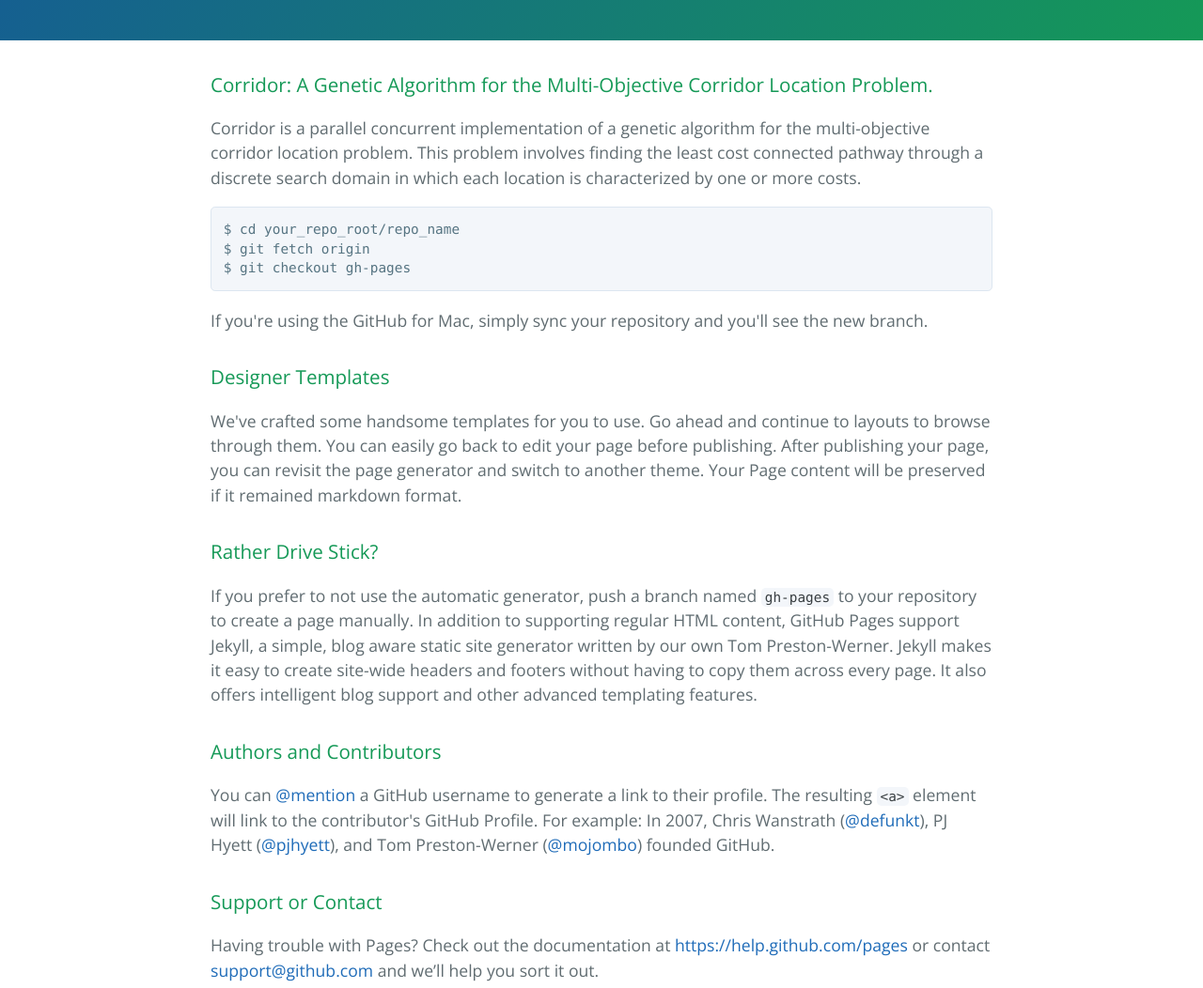
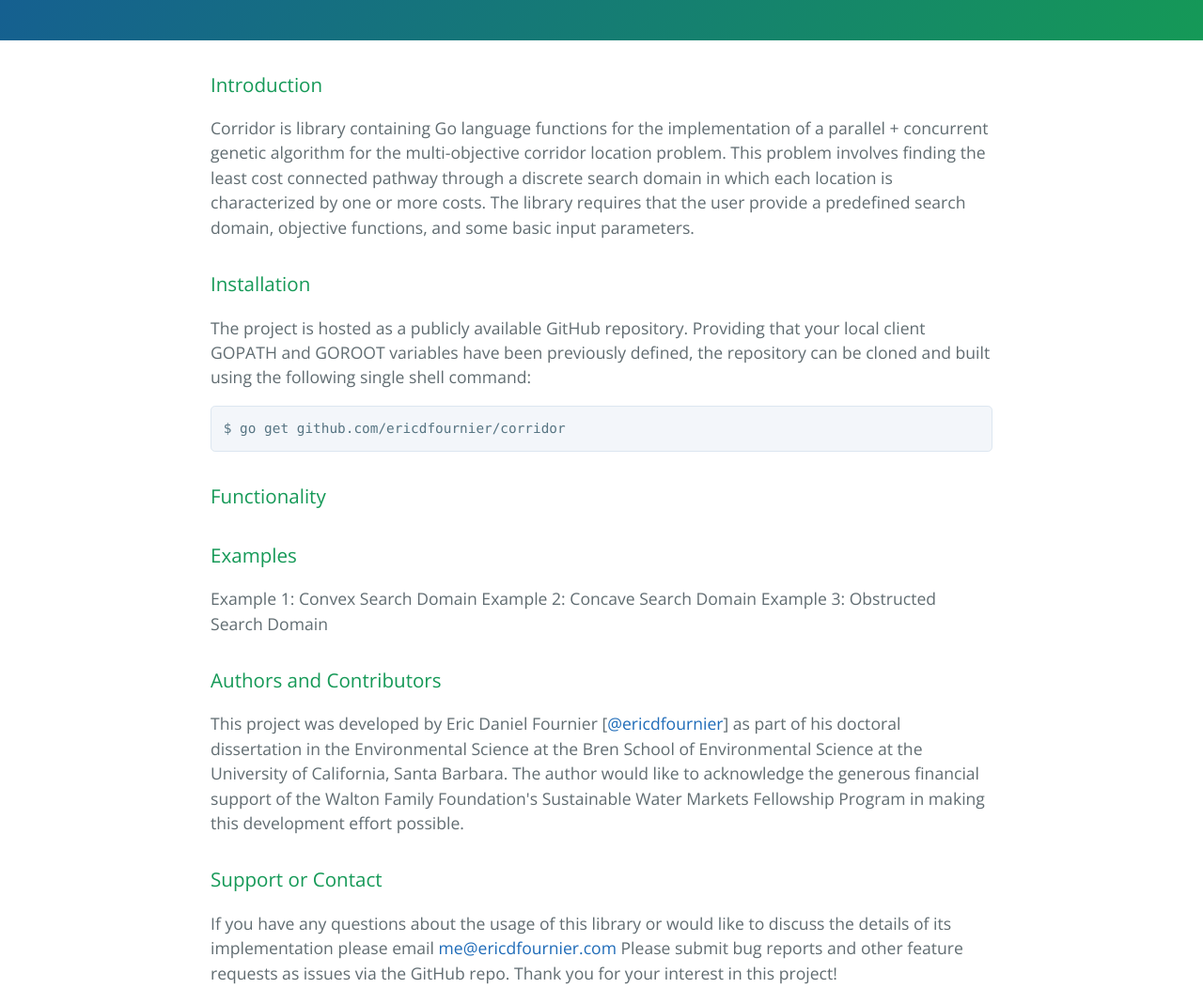
Before and after one commit to ericdfournier/corridor, a plain HTML site: page index.html in a window 1280 px wide. Shown: the part 340-1392 px from the top of the page at 94% size. Drawn offline with nearby package versions, Linux system fonts and the light colour scheme.

```diff
--- a/index.html
+++ b/index.html
@@ -20,36 +20,39 @@
 
     <section class="main-content">
       <h3>
-<a id="corridor-a-genetic-algorithm-for-the-multi-objective-corridor-location-problem" class="anchor" href="#corridor-a-genetic-algorithm-for-the-multi-objective-corridor-location-problem" aria-hidden="true"><span class="octicon octicon-link"></span></a>Corridor: A Genetic Algorithm for the Multi-Objective Corridor Location Problem.</h3>
+<a id="introduction" class="anchor" href="#introduction" aria-hidden="true"><span class="octicon octicon-link"></span></a>Introduction</h3>
 
-<p>Corridor is a parallel concurrent implementation of a genetic algorithm for the multi-objective corridor location problem. This problem involves finding the least cost connected pathway through a discrete search domain in which each location is characterized by one or more costs. </p>
+<p>Corridor is library containing Go language functions for the implementation of a parallel + concurrent genetic algorithm for the multi-objective corridor location problem. This problem involves finding the least cost connected pathway through a discrete search domain in which each location is characterized by one or more costs. The library requires that the user provide a predefined search domain, objective functions, and some basic input parameters.</p>
 
-<pre><code>$ cd your_repo_root/repo_name
-$ git fetch origin
-$ git checkout gh-pages
+<h3>
+<a id="installation" class="anchor" href="#installation" aria-hidden="true"><span class="octicon octicon-link"></span></a>Installation</h3>
+
+<p>The project is hosted as a publicly available GitHub repository. Providing that your local client GOPATH and GOROOT variables have been previously defined, the repository can be cloned and built using the following single shell command: </p>
+
+<pre><code>$ go get github.com/ericdfournier/corridor
 </code></pre>
 
-<p>If you're using the GitHub for Mac, simply sync your repository and you'll see the new branch.</p>
+<h3>
+<a id="functionality" class="anchor" href="#functionality" aria-hidden="true"><span class="octicon octicon-link"></span></a>Functionality</h3>
 
 <h3>
-<a id="designer-templates" class="anchor" href="#designer-templates" aria-hidden="true"><span class="octicon octicon-link"></span></a>Designer Templates</h3>
+<a id="examples" class="anchor" href="#examples" aria-hidden="true"><span class="octicon octicon-link"></span></a>Examples</h3>
 
-<p>We've crafted some handsome templates for you to use. Go ahead and continue to layouts to browse through them. You can easily go back to edit your page before publishing. After publishing your page, you can revisit the page generator and switch to another theme. Your Page content will be preserved if it remained markdown format.</p>
-
-<h3>
-<a id="rather-drive-stick" class="anchor" href="#rather-drive-stick" aria-hidden="true"><span class="octicon octicon-link"></span></a>Rather Drive Stick?</h3>
-
-<p>If you prefer to not use the automatic generator, push a branch named <code>gh-pages</code> to your repository to create a page manually. In addition to supporting regular HTML content, GitHub Pages support Jekyll, a simple, blog aware static site generator written by our own Tom Preston-Werner. Jekyll makes it easy to create site-wide headers and footers without having to copy them across every page. It also offers intelligent blog support and other advanced templating features.</p>
+<p>Example 1: Convex Search Domain
+Example 2: Concave Search Domain
+Example 3: Obstructed Search Domain</p>
 
 <h3>
 <a id="authors-and-contributors" class="anchor" href="#authors-and-contributors" aria-hidden="true"><span class="octicon octicon-link"></span></a>Authors and Contributors</h3>
 
-<p>You can <a href="https://github.com/blog/821" class="user-mention">@mention</a> a GitHub username to generate a link to their profile. The resulting <code>&lt;a&gt;</code> element will link to the contributor's GitHub Profile. For example: In 2007, Chris Wanstrath (<a href="https://github.com/defunkt" class="user-mention">@defunkt</a>), PJ Hyett (<a href="https://github.com/pjhyett" class="user-mention">@pjhyett</a>), and Tom Preston-Werner (<a href="https://github.com/mojombo" class="user-mention">@mojombo</a>) founded GitHub.</p>
+<p>This project was developed by Eric Daniel Fournier [<a href="https://github.com/ericdfournier" class="user-mention">@ericdfournier</a>] as part of his doctoral dissertation in the Environmental Science at the Bren School of Environmental Science at the University of California, Santa Barbara. The author would like to acknowledge the generous financial support of the Walton Family Foundation's Sustainable Water Markets Fellowship Program in making this development effort possible. </p>
 
 <h3>
 <a id="support-or-contact" class="anchor" href="#support-or-contact" aria-hidden="true"><span class="octicon octicon-link"></span></a>Support or Contact</h3>
 
-<p>Having trouble with Pages? Check out the documentation at <a href="https://help.github.com/pages">https://help.github.com/pages</a> or contact <a href="mailto:support@github.com">support@github.com</a> and we’ll help you sort it out.</p>
+<p>If you have any questions about the usage of this library or would like to discuss the details of its implementation please email <a href="mailto:me@ericdfournier.com">me@ericdfournier.com</a>
+Please submit bug reports and other feature requests as issues via the GitHub repo.
+Thank you for your interest in this project!</p>
 
       <footer class="site-footer">
         <span class="site-footer-owner"><a href="https://github.com/ericdfournier/corridor">Corridor</a> is maintained by <a href="https://github.com/ericdfournier">ericdfournier</a>.</span>
```
Also changed, not shown: params.json (+1 -1 lines).
